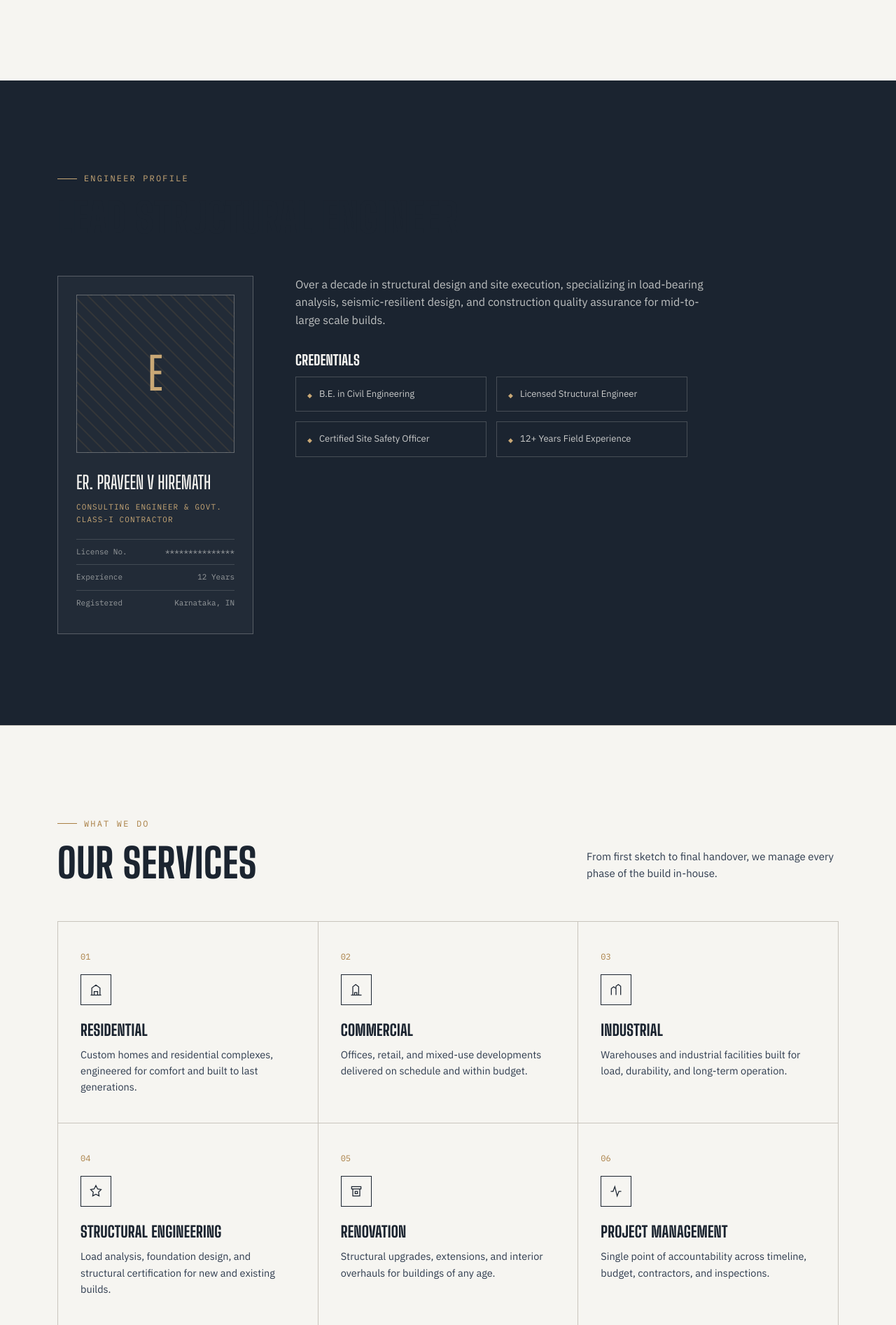
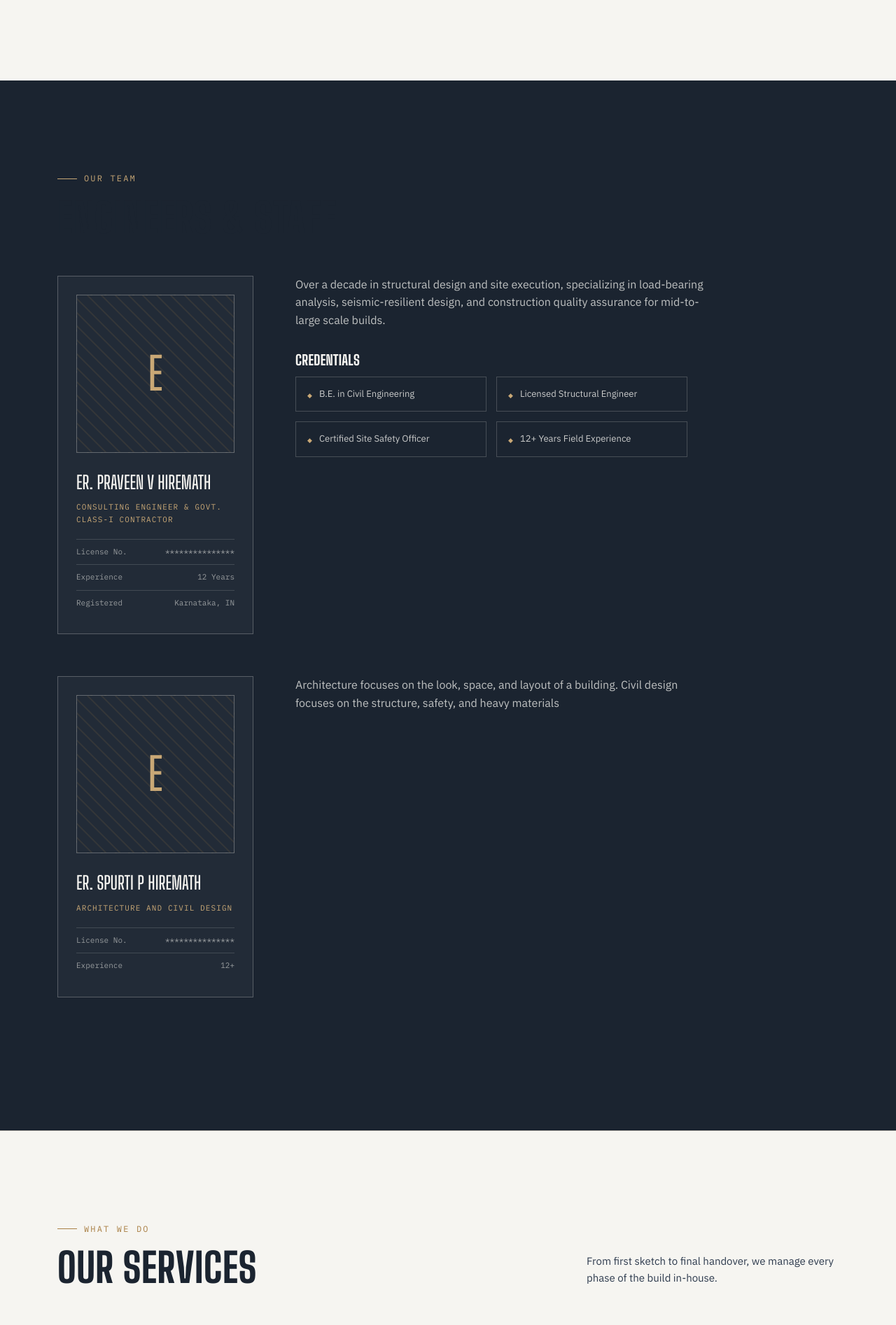
Before and after one commit to Swap1998-nam/rudraksh-construction, a Flask app: page / in a window 1280 px wide. Shown: the part 1518-3411 px from the top of the page at 70% size. Run offline with Flask 3, Linux system fonts and the light colour scheme; some libraries are stand-ins or nearby versions.

Commit message:
added engineer

```diff
--- a/app/templates/index.html
+++ b/app/templates/index.html
@@ -60,38 +60,45 @@
   <div class="wrap">
     <div class="sec-head reveal">
       <div>
-        <div class="eyebrow">Engineer Profile</div>
-        <h2>Lead Structural Engineer</h2>
+        <div class="eyebrow">Our Team</div>
+        <h2>Engineers &amp; Staff</h2>
       </div>
     </div>
-    {% set lead = team_members | selectattr("is_lead") | first %}
-    <div class="eng-grid">
+    {% for member in team_members %}
+    <div class="eng-grid" style="margin-bottom:60px;">
       <div class="id-card reveal">
         <div class="avatar">
-          {% if lead and lead.image %}
-            <img src="{{ url_for('static', filename='uploads/' + lead.image) }}" alt="{{ lead.name }}" style="width:100%;height:100%;object-fit:cover;">
+          {% if member.image %}
+            <img src="{{ url_for('static', filename='uploads/' + member.image) }}" alt="{{ member.name }}" style="width:100%;height:100%;object-fit:cover;">
           {% else %}
-            <span>{{ lead.name[:1] if lead else 'R' }}</span>
+            <span>{{ member.name[:1] }}</span>
           {% endif %}
         </div>
-        <div class="eng-name">{{ lead.name if lead else 'Engineer Name' }}</div>
-        <div class="eng-title">{{ lead.title if lead else 'B.E. Civil · Structural Lead' }}</div>
-        <div class="id-line"><span>License No.</span><span>{{ lead.license_no if lead else 'PLACEHOLDER' }}</span></div>
-        <div class="id-line"><span>Experience</span><span>{{ lead.experience if lead else '12 Years' }}</span></div>
-        <div class="id-line"><span>Registered</span><span>{{ lead.registered_in if lead else 'Karnataka, IN' }}</span></div>
+        <div class="eng-name">{{ member.name }}</div>
+        <div class="eng-title">{{ member.title }}</div>
+        {% if member.license_no %}
+        <div class="id-line"><span>License No.</span><span>{{ member.license_no }}</span></div>
+        {% endif %}
+        {% if member.experience %}
+        <div class="id-line"><span>Experience</span><span>{{ member.experience }}</span></div>
+        {% endif %}
+        {% if member.registered_in %}
+        <div class="id-line"><span>Registered</span><span>{{ member.registered_in }}</span></div>
+        {% endif %}
       </div>
       <div class="eng-bio reveal">
-        <p>{{ lead.bio if lead else 'Placeholder biography — replace with your lead engineer\'s real background.' }}</p>
-        {% if lead and lead.credentials %}
+        <p>{{ member.bio }}</p>
+        {% if member.credentials %}
         <h3>Credentials</h3>
         <div class="cred-grid">
-          {% for cred in lead.credentials.split('\n') %}
+          {% for cred in member.credentials.split('\n') %}
             <div class="cred">{{ cred }}</div>
           {% endfor %}
         </div>
         {% endif %}
       </div>
     </div>
+    {% endfor %}
   </div>
 </section>
 
```
